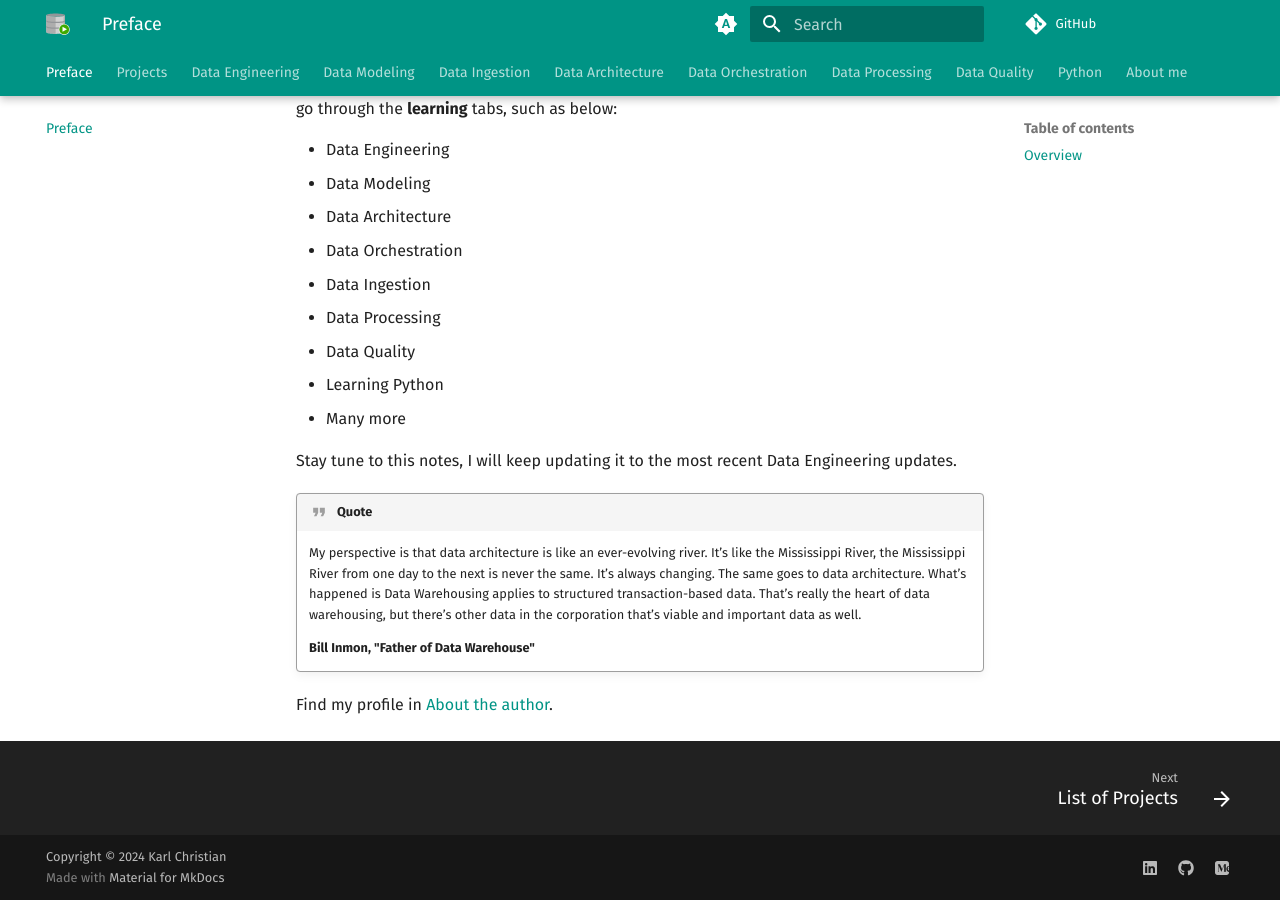
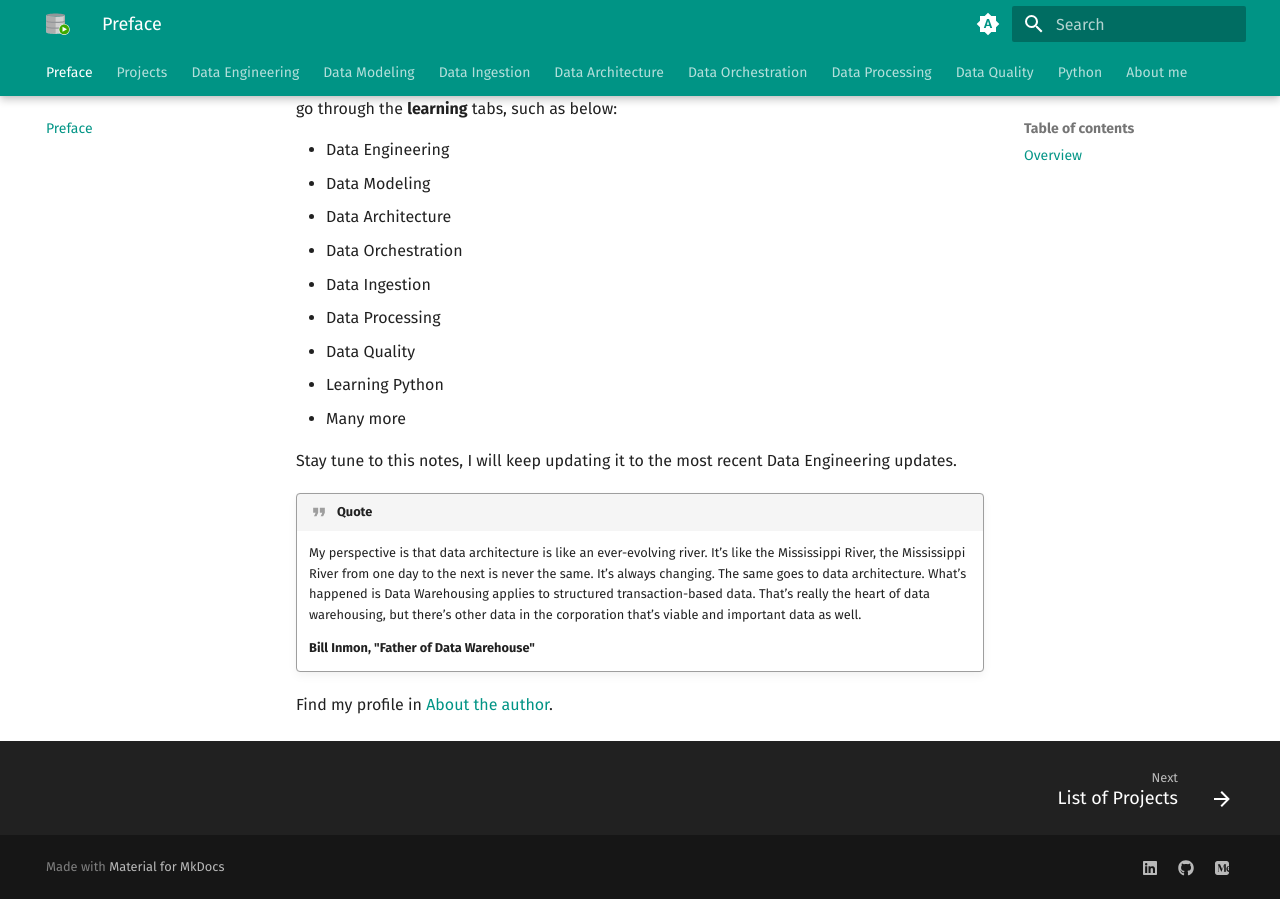
Before and after one commit to hardeek24/DataEngineering, an MkDocs documentation site: the page built from docs/index.md, in a window 1280 px wide and 900 px high, scrolled down 641 px. Built offline with MkDocs 1.6.1 and Material for MkDocs 9.7.7, drawn with Linux system fonts in a browser that asks for light colours; emoji names are drawn with the system emoji font; comment, search, counter and statistics services are not loaded.

Commit message:
Update mkdocs.yml

```diff
--- a/mkdocs.yml
+++ b/mkdocs.yml
@@ -1,10 +1,7 @@
 site_name: Data Engineering Notes
-site_url: https://karlchris.github.io/data-engineering/
-
-copyright: Copyright &copy; 2024 Karl Christian
 
 # Github spec
-repo_url: https://github.com/karlchris/data-engineering
+
 
 theme:
   name: material
```
